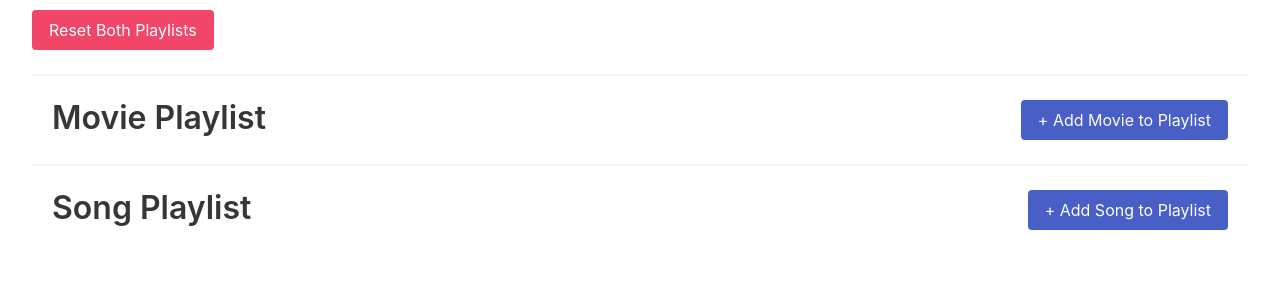
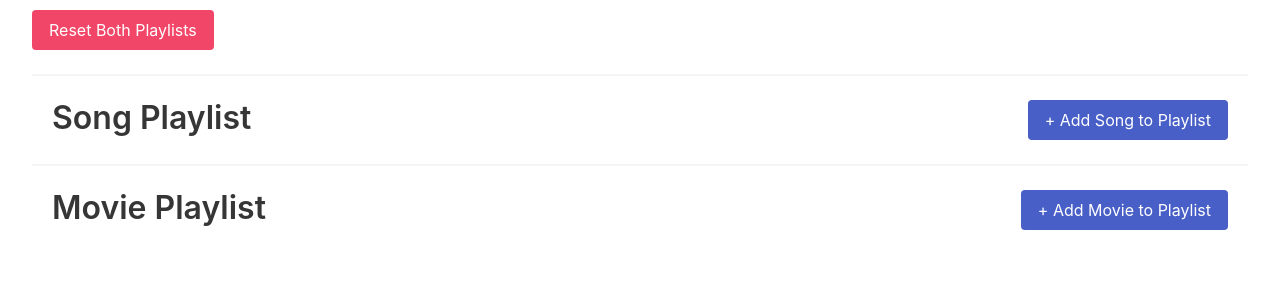
Before and after one commit to Dmitry1007/movie-song-playlist, a JavaScript app: page / in a window 1280 px wide. Shown: the top 300 px of the page. Built offline with nearby package versions, Linux system fonts and the light colour scheme.

Commit message:
Add a random song to the songs list by clicking a button

```diff
--- a/src/App.js
+++ b/src/App.js
@@ -13,9 +13,9 @@ export default function App() {
         Reset Both Playlists
       </button>
       <hr />
+      <SongPlaylist />
+      <hr />
       <MoviePlaylist />
-      <hr />
-      <SongPlaylist />
     </div>
   );
 }
--- a/src/components/SongPlaylist.js
+++ b/src/components/SongPlaylist.js
@@ -1,4 +1,5 @@
 import { createRandomSong } from "../data";
+import { store, songsSlice } from "../store/index";
 
 function SongPlaylist() {
   // To Do:
@@ -6,8 +7,7 @@ function SongPlaylist() {
   const songPlaylist = [];
 
   const handleSongAdd = (song) => {
-    // To Do:
-    // Add song to list of songs
+    store.dispatch(songsSlice.actions.addSong(song));
   };
   const handleSongRemove = (song) => {
     // To Do:
--- a/src/store/index.js
+++ b/src/store/index.js
@@ -19,4 +19,4 @@ const store = configureStore({
   },
 });
 
-console.log(store);
+export { store, songsSlice };
```
